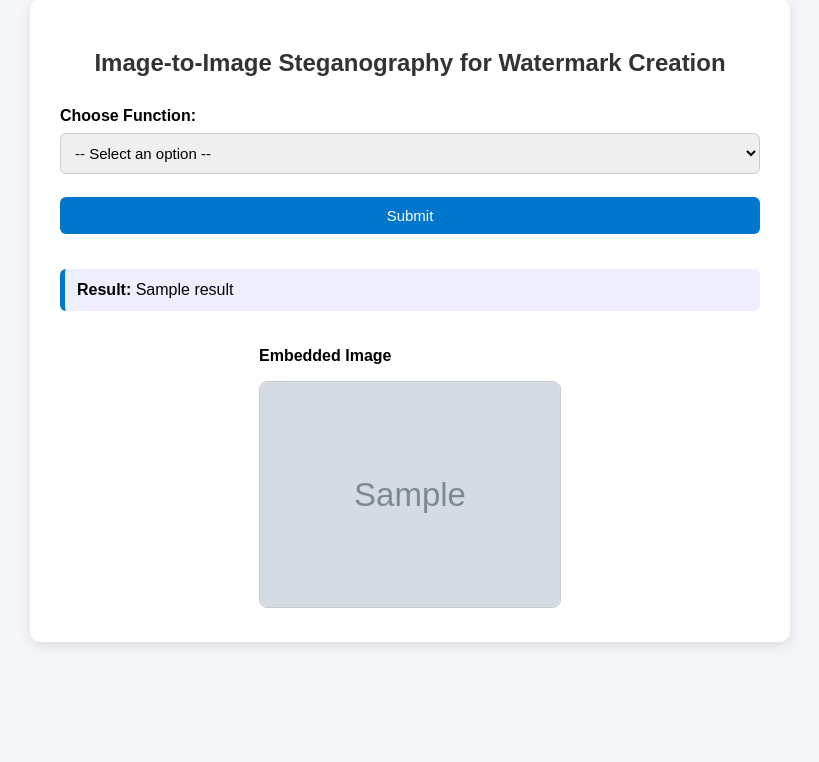
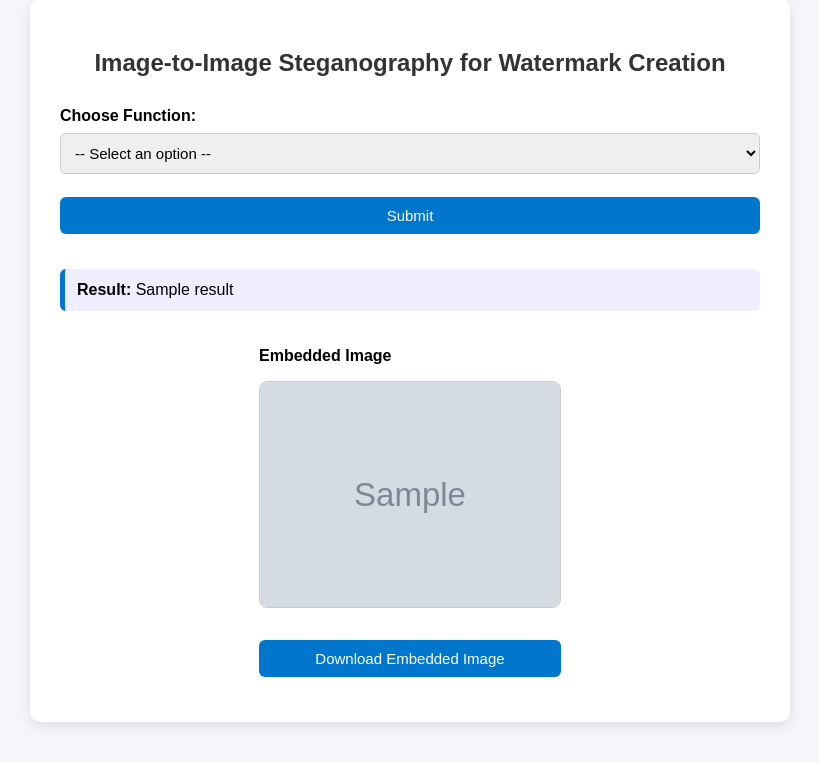
Before and after one commit to jihyebaee/Steganography, a Flask app: template templates/index.html in a window 1280 px wide. Shown: the part 41-803 px from the top of the page, without its empty margins (230-1049 px from the left). Before the commit the page ends 687 px from the top, so only its background shows below. Run offline with Flask 3, Linux system fonts and the light colour scheme; the template is opened without the code that fills it: most values are stand-ins (such as "Sample title", 1, 10 or a date in 2020); grey boxes marked "Sample" are stand-in pictures.

Commit message:
Fixed an error that embedded image is not appeared on website and add download button for embedded image

```diff
--- a/app.py
+++ b/app.py
@@ -73,6 +73,7 @@ def upload_file():
 
             embedded_img = "embedded.png"
             cv2.imwrite(os.path.join('static', embedded_img), embedded)
+            result_img = embedded_img
             result = "Watermark successfully embedded"
 
             carrier_imgfile = carrier_filename
--- a/templates/index.html
+++ b/templates/index.html
@@ -150,7 +150,13 @@
         {% if embedded_img %}
         <div>
             <p><strong>Embedded Image</strong></p>
-            <img src="{{ url_for('static', filename=embedded_img) }}">
+            <img src="{{ url_for('static', filename=embedded_img) }}" alt="Embedded Image">
+
+            <div style="text-align: center; margin-top: 20px;">
+                <a href="{{ url_for('static', filename=embedded_img) }}" download="{{ embedded_img }}">
+                    <button type="button">Download Embedded Image</button>
+                </a>
+            </div>
         </div>
         {% endif %}
     </div>
```
